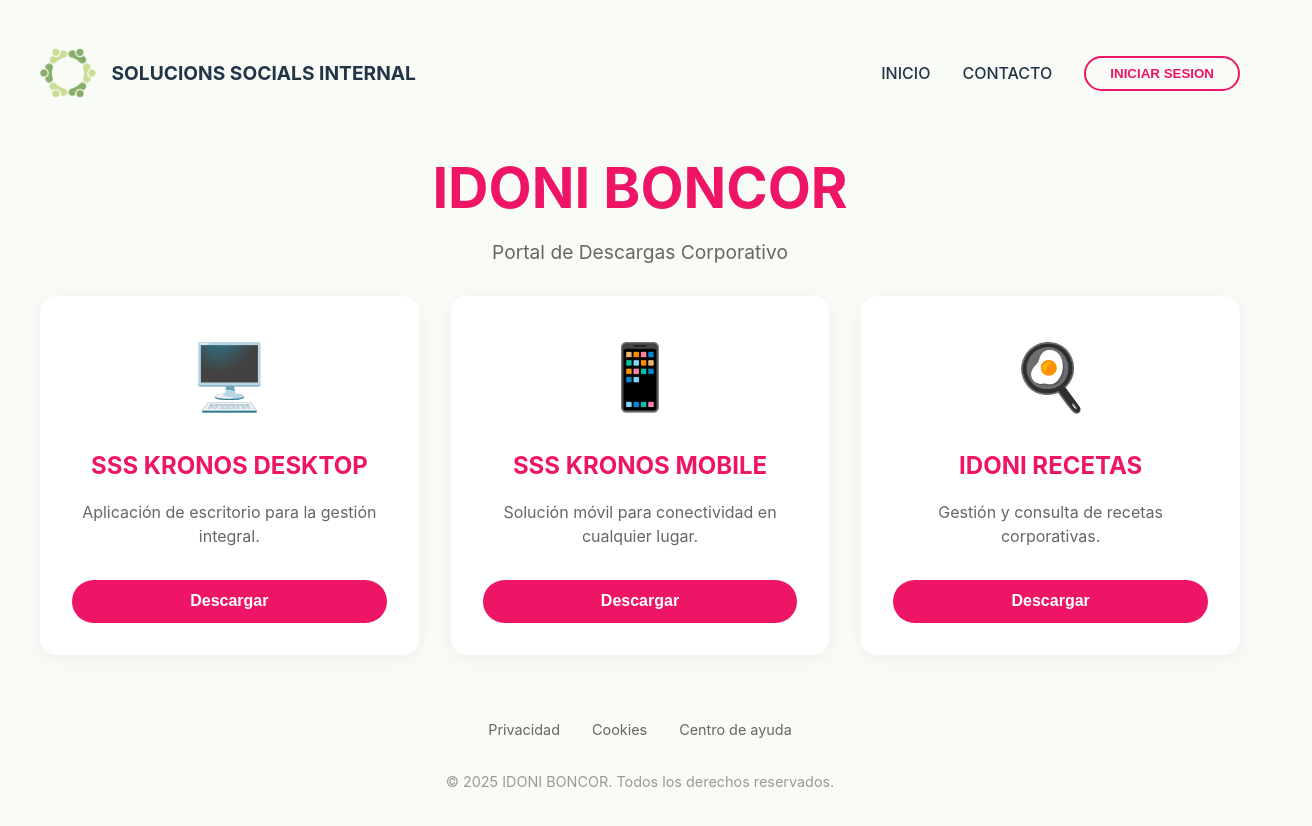
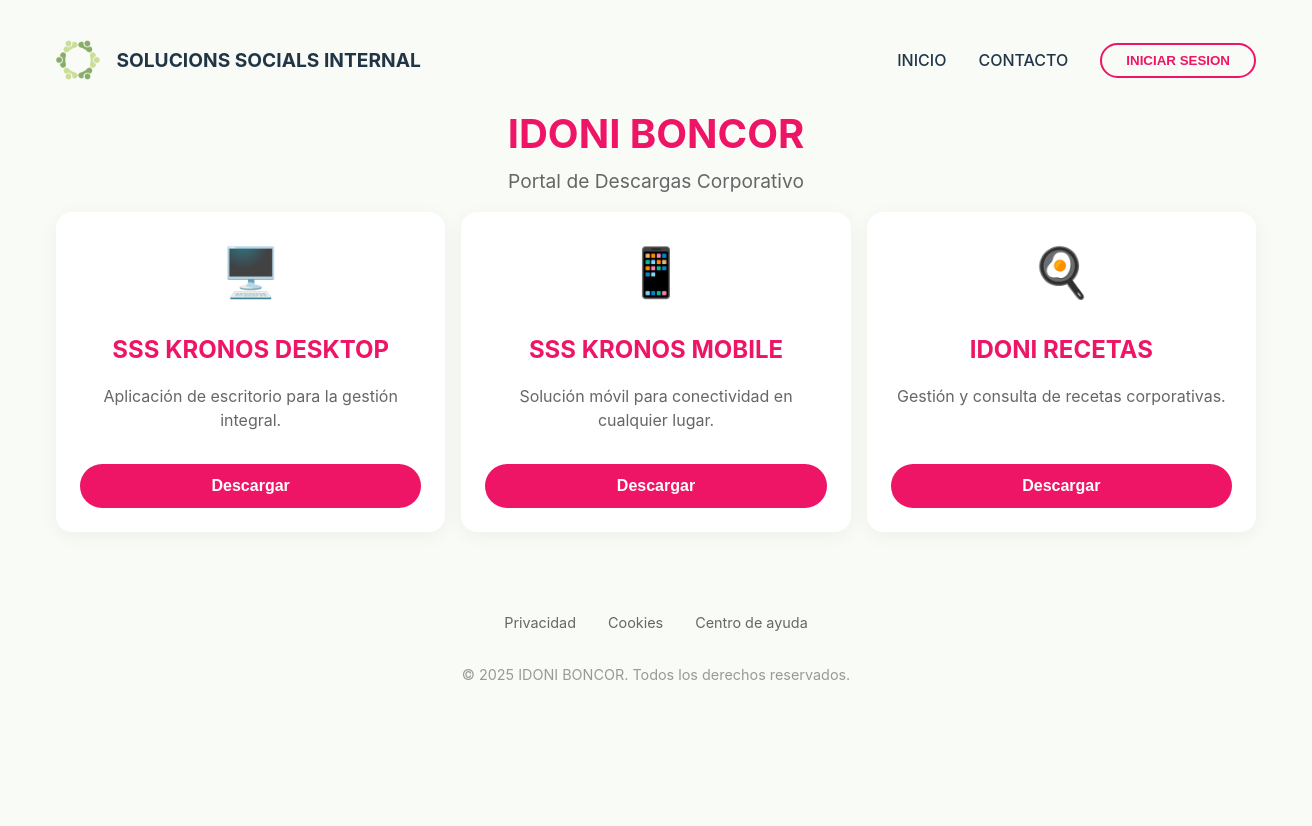
Before and after one commit to Solucions-Socials-Sostenibles-DEV/Solucions-Socials-Sostenibles-DevWebsite, a React (Vite) app: page / in a window 1280 px wide. Shown: the top 826 px of the page, 1312 px wide, since content can reach past the window. After the commit the page ends 800 px from the top, so only its background shows below. Built offline with nearby package versions, Linux system fonts and the light colour scheme.

Commit message:
FEAT: Mejorada la distribucion visual de la pagina

```diff
--- a/src/App.css
+++ b/src/App.css
@@ -1,7 +1,7 @@
 #root {
   width: 100%;
   margin: 0 auto;
-  padding: 2rem;
+  padding: 0.5rem 1rem;
   text-align: center;
 }
 
@@ -18,8 +18,8 @@
   align-items: center;
   width: 100%;
   max-width: 1200px;
-  padding: 1rem 0;
-  margin-bottom: 2rem;
+  padding: 2rem 0 1rem 0;
+  margin-bottom: 0.5rem;
 }
 
 .navbar-brand {
@@ -29,7 +29,7 @@
 }
 
 .navbar-logo {
-  height: 50px;
+  height: 40px;
   width: auto;
 }
 
@@ -77,9 +77,9 @@
 }
 
 .header h2 {
-  font-size: 3.5rem;
+  font-size: 2.5rem;
   color: var(--color-primary);
-  margin-bottom: 0.5rem;
+  margin-bottom: 0.2rem;
   margin-top: 0;
 }
 
@@ -87,13 +87,13 @@
   font-size: 1.2rem;
   color: #666;
   margin: 0;
-  margin-bottom: 1.8rem;
+  margin-bottom: 1rem;
 }
 
 .app-grid {
   display: grid;
   grid-template-columns: repeat(auto-fit, minmax(300px, 1fr));
-  gap: 2rem;
+  gap: 1rem;
   width: 100%;
   max-width: 1200px;
 }
@@ -101,7 +101,7 @@
 .app-card {
   background: white;
   border-radius: 16px;
-  padding: 2rem;
+  padding: 1.5rem;
   box-shadow: 0 4px 20px rgba(0, 0, 0, 0.05);
   transition: transform 0.2s, box-shadow 0.2s;
   display: flex;
@@ -116,7 +116,7 @@
 }
 
 .app-icon {
-  font-size: 4rem;
+  font-size: 3rem;
   margin-bottom: 0.5rem;
 }
 
@@ -153,8 +153,9 @@
 .footer {
   color: #999;
   font-size: 0.9rem;
-  margin-top: 4rem;
+  margin-top: auto;
   margin-bottom: 2rem;
+  padding-top: 5rem;
   display: flex;
   flex-direction: column;
   align-items: center;
--- a/src/index.css
+++ b/src/index.css
@@ -21,8 +21,6 @@
 
 body {
   margin: 0;
-  display: flex;
-  place-items: center;
   min-width: 320px;
   min-height: 100vh;
 }
```
